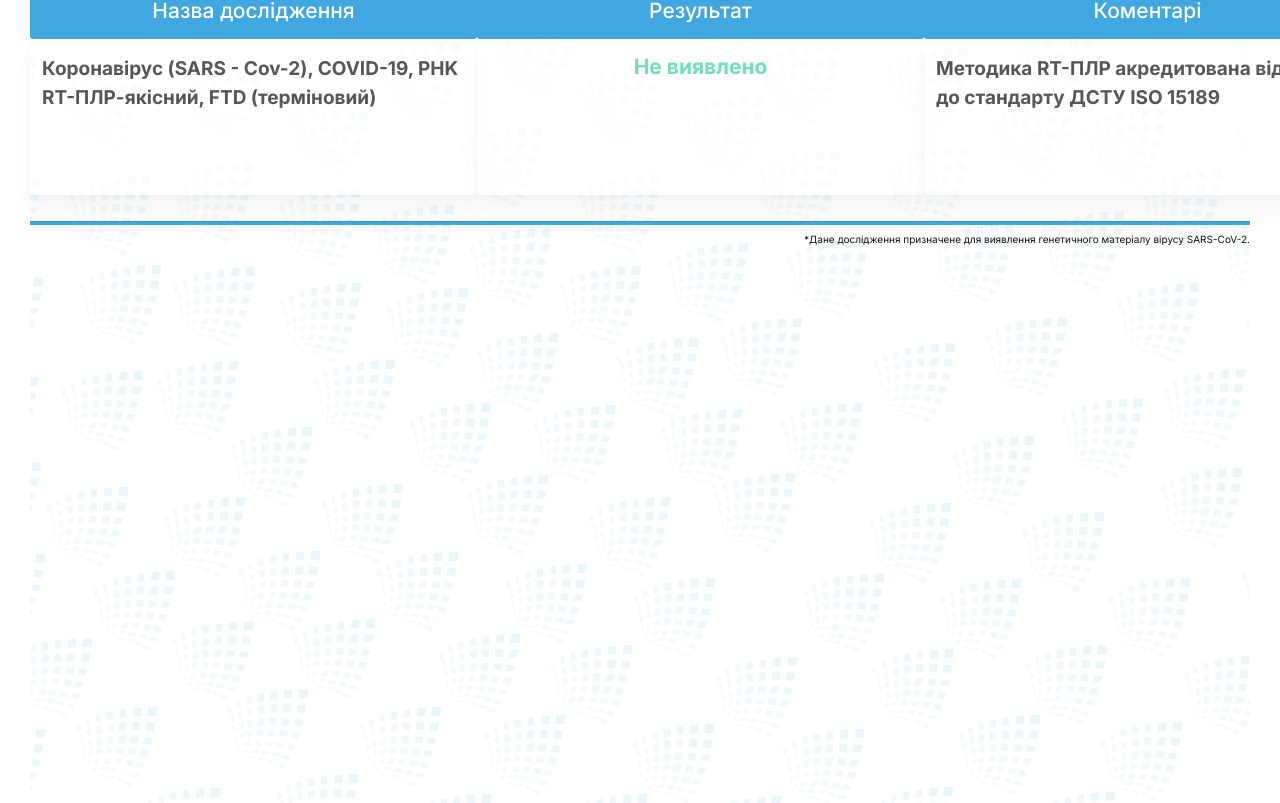
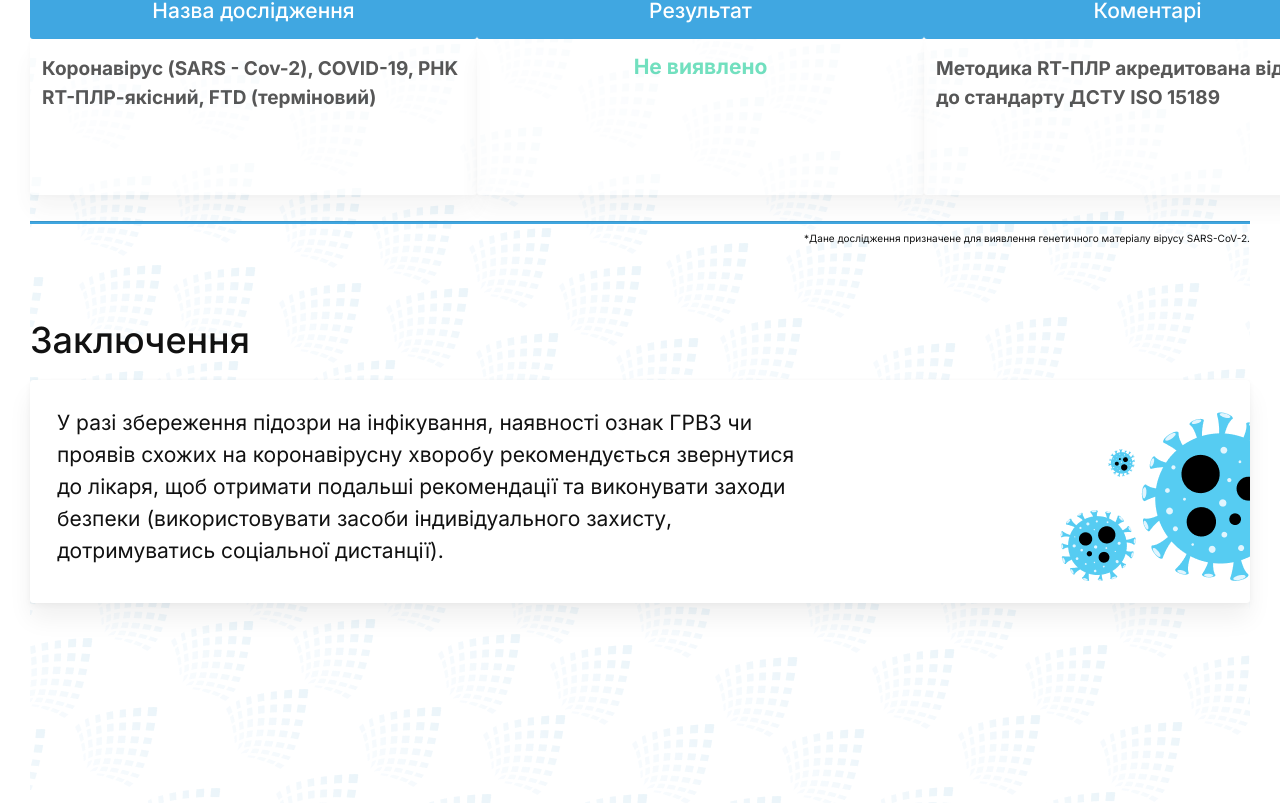
Before and after one commit to NazarShpak/lux-medical, a Vue app: page / in a window 1280 px wide. Shown: the part 960-1763 px from the top of the page. Built offline with nearby package versions, Linux system fonts and the light colour scheme.

Commit message:
add ConclusionPart

```diff
--- a/src/assets/styles/main.scss
+++ b/src/assets/styles/main.scss
@@ -13,7 +13,7 @@ body {
   font-weight: normal;
   font-size: 24px;
   line-height: 29px;
-  color: #000000;
+  color: #111111;
 }
 
 h1, h2, h3, h4, h5, h6 {
--- a/src/components/main/MainPart.vue
+++ b/src/components/main/MainPart.vue
@@ -8,6 +8,10 @@
             :result="result"
         />
 
+        <conclusion-part
+            class="main-part__conclusion-part"
+        />
+
       </div>
     </div>
   </div>
@@ -15,6 +19,7 @@
 
 <script>
 import ResultsPart from "./results/ResultsPart";
+import ConclusionPart from "./conclusion/ConclusionPart";
 
 export default {
   name: "MainPart",
@@ -36,6 +41,7 @@ export default {
     }
   },
   components: {
+    ConclusionPart,
     ResultsPart
   }
 }
@@ -52,5 +58,9 @@ export default {
     background-repeat: no-repeat;
     background-position: center -32px;
   }
+
+  &__results-part {
+    margin-bottom: 65px;
+  }
 }
 </style>
--- /dev/null
+++ b/src/components/main/conclusion/ConclusionPart.vue
@@ -0,0 +1,48 @@
+<template>
+  <div class="conclusion-part">
+
+    <h2 class="conclusion-part__title">
+      Заключення
+    </h2>
+
+    <p class="conclusion-part__info">
+      У разі збереження підозри на інфікування, наявності ознак ГРВЗ чи проявів схожих на коронавірусну хворобу
+      рекомендується звернутися до лікаря, щоб отримати подальші рекомендації та виконувати заходи безпеки
+      (використовувати засоби індивідуального захисту, дотримуватись соціальної дистанції).
+    </p>
+
+  </div>
+</template>
+
+<script>
+export default {
+  name: "ConclusionPart"
+}
+</script>
+
+<style lang="scss" scoped>
+.conclusion-part {
+  height: 285px;
+
+  &__title {
+    font-weight: 500;
+    font-size: 36px;
+    line-height: 44px;
+    margin-bottom: 18px;
+  }
+
+  &__info {
+    height: 223px;
+    padding: 27px 431px 0 27px;
+    font-size: 21px;
+    line-height: 32px;
+    background-image: url("../../../assets/images/conclusion-bg.png");
+    background-size: inherit;
+    background-repeat: no-repeat;
+    background-position: 1024px 31px;
+    background-color: #FFFFFF;
+    box-shadow: 0 16px 24px rgba(0, 0, 0, 0.06), 0 2px 6px rgba(0, 0, 0, 0.04), 0 0 1px rgba(0, 0, 0, 0.04);
+    border-radius: 3px;
+  }
+}
+</style>
--- a/src/components/main/results/ResultMain.vue
+++ b/src/components/main/results/ResultMain.vue
@@ -40,7 +40,6 @@ export default {
 
 <style lang="scss" scoped>
 .result-main {
-  color: #111111;
   display: flex;
   flex-direction: row;
 
--- a/src/components/main/results/ResultMainInfo.vue
+++ b/src/components/main/results/ResultMainInfo.vue
@@ -57,7 +57,6 @@ export default {
 .result-main-info {
   text-align: left;
   padding-top: 64px;
-  color: #111111;
   display: flex;
   flex-direction: row;
 
--- a/src/components/main/results/ResultOtherInfoCard.vue
+++ b/src/components/main/results/ResultOtherInfoCard.vue
@@ -92,7 +92,6 @@ export default {
     font-weight: bold;
     font-size: 19px;
     line-height: 29px;
-    color: #111111;
   }
 }
 </style>
--- a/src/components/main/results/ResultsPart.vue
+++ b/src/components/main/results/ResultsPart.vue
@@ -57,7 +57,6 @@ export default {
     font-weight: 500;
     font-size: 36px;
     line-height: 44px;
-    color: #111111;
   }
 
   &__title {
@@ -77,7 +76,7 @@ export default {
   }
 
   &__line {
-    height: 3px;
+    height: 2px;
     background-color: #40A7E1;
     margin: 0;
   }
@@ -85,7 +84,6 @@ export default {
   &__other-info {
     font-size: 10px;
     line-height: 29px;
-    color: #111111;
     height: 29px;
     display: flex;
     justify-content: right;
```
Also changed, not shown: src/assets/images/conclusion-bg.png (added).
